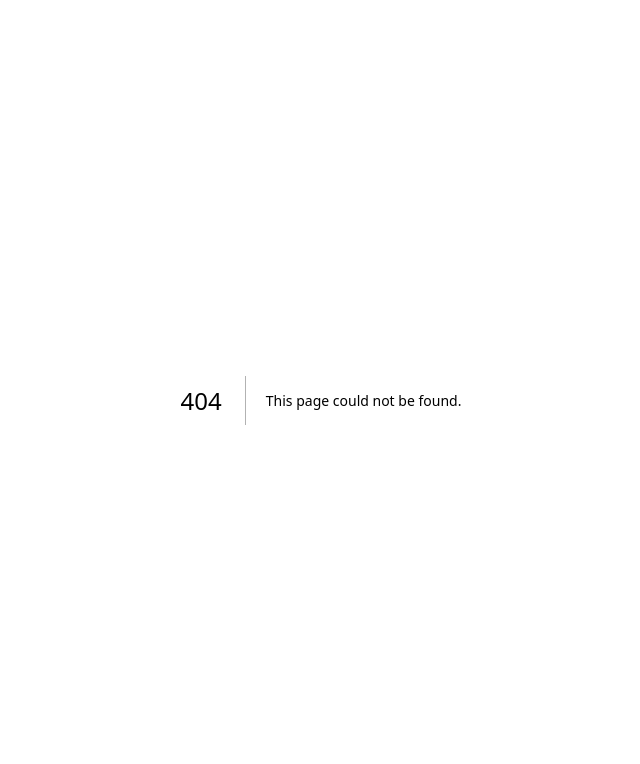
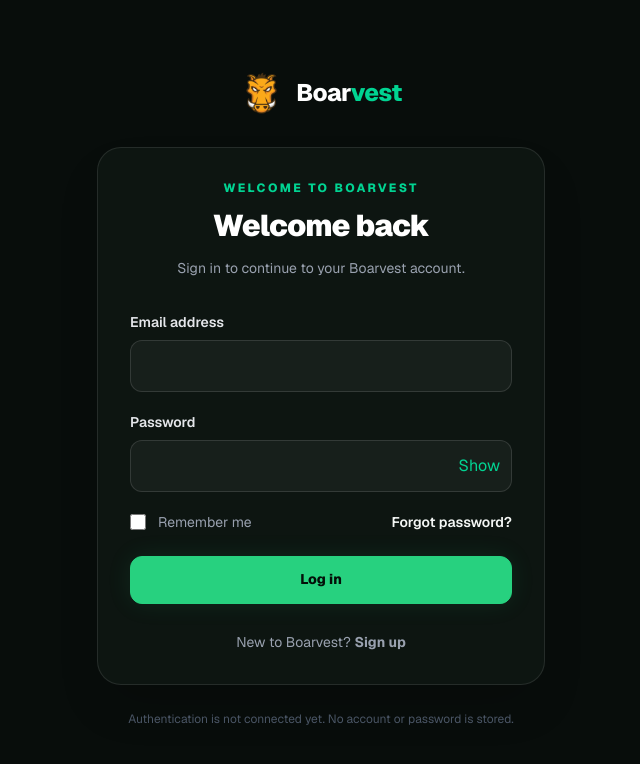
Before and after one commit to Davidic-Core/Boarvest, a Next.js app: page /login in a window 1280 px wide. Before the commit this address had no page. Shown: the top 764 px of the page, without its empty margins (319-959 px from the left). Built offline with nearby package versions, Linux system fonts and the light colour scheme.

Commit message:
Create Boarvest login and signup pages

```diff
--- a/app/globals.css
+++ b/app/globals.css
@@ -125,6 +125,33 @@ p {
 ::selection {
   background: rgba(39, 209, 127, 0.3);
   color: #ffffff;
+}
+
+.auth-input {
+  width: 100%;
+  min-height: 48px;
+  border: 1px solid rgba(255, 255, 255, 0.12);
+  border-radius: 0.75rem;
+  background: rgba(255, 255, 255, 0.045);
+  padding: 0.75rem 0.875rem;
+  color: #f4f7f5;
+  outline: none;
+  transition: border-color 0.2s ease, background 0.2s ease;
+}
+
+.auth-input:focus {
+  border-color: var(--primary);
+  background: rgba(39, 209, 127, 0.06);
+}
+
+.auth-input[aria-invalid="true"] {
+  border-color: #f87171;
+}
+
+.auth-error {
+  color: #fca5a5;
+  font-size: 0.75rem;
+  line-height: 1.4;
 }
 
 /* ========================================
--- /dev/null
+++ b/app/login/page.tsx
@@ -0,0 +1,5 @@
+import AuthForm from "@/components/auth/AuthForm";
+
+export default function LoginPage() {
+  return <AuthForm mode="login" />;
+}
--- /dev/null
+++ b/app/signup/page.tsx
@@ -0,0 +1,5 @@
+import AuthForm from "@/components/auth/AuthForm";
+
+export default function SignupPage() {
+  return <AuthForm mode="signup" />;
+}
--- /dev/null
+++ b/components/auth/AuthForm.tsx
@@ -0,0 +1,146 @@
+"use client";
+
+import Image from "next/image";
+import Link from "next/link";
+import { FormEvent, useState } from "react";
+
+type AuthMode = "login" | "signup";
+
+type AuthFormProps = {
+  mode: AuthMode;
+};
+
+type FormErrors = Record<string, string>;
+
+const emailPattern = /^[^\s@]+@[^\s@]+\.[^\s@]+$/;
+
+export default function AuthForm({ mode }: AuthFormProps) {
+  const isSignup = mode === "signup";
+  const [showPassword, setShowPassword] = useState(false);
+  const [showConfirmPassword, setShowConfirmPassword] = useState(false);
+  const [errors, setErrors] = useState<FormErrors>({});
+  const [submitted, setSubmitted] = useState(false);
+
+  function handleSubmit(event: FormEvent<HTMLFormElement>) {
+    event.preventDefault();
+    const formData = new FormData(event.currentTarget);
+    const email = String(formData.get("email") ?? "").trim();
+    const password = String(formData.get("password") ?? "");
+    const nextErrors: FormErrors = {};
+
+    if (isSignup && !String(formData.get("fullName") ?? "").trim()) {
+      nextErrors.fullName = "Enter your full name.";
+    }
+
+    if (!email) {
+      nextErrors.email = "Enter your email address.";
+    } else if (!emailPattern.test(email)) {
+      nextErrors.email = "Enter a valid email address.";
+    }
+
+    if (!password) {
+      nextErrors.password = "Enter your password.";
+    } else if (password.length < 8) {
+      nextErrors.password = "Password must be at least 8 characters.";
+    }
+
+    if (isSignup) {
+      const confirmPassword = String(formData.get("confirmPassword") ?? "");
+      if (!confirmPassword) {
+        nextErrors.confirmPassword = "Confirm your password.";
+      } else if (confirmPassword !== password) {
+        nextErrors.confirmPassword = "Passwords do not match.";
+      }
+      if (!formData.get("terms")) {
+        nextErrors.terms = "Agree to the Terms and Privacy Policy to continue.";
+      }
+    }
+
+    setErrors(nextErrors);
+    setSubmitted(Object.keys(nextErrors).length === 0);
+  }
+
+  return (
+    <main className="flex min-h-screen items-center justify-center bg-[#080d0b] px-4 py-10 sm:px-6">
+      <section className="w-full max-w-md">
+        <Link href="/" className="mx-auto mb-8 flex w-fit items-center gap-3" aria-label="Boarvest home">
+          <Image src="/image/boarvest-logo.png" alt="Boarvest logo" width={44} height={44} priority />
+          <span className="text-2xl font-extrabold tracking-tight text-white">
+            Boar<span className="text-emerald-400">vest</span>
+          </span>
+        </Link>
+
+        <div className="rounded-3xl border border-white/[0.1] bg-[#0d1511] p-6 shadow-2xl shadow-black/20 sm:p-8">
+          <div className="mb-8 text-center">
+            <p className="mb-3 text-xs font-extrabold uppercase tracking-[0.2em] text-emerald-400">Welcome to Boarvest</p>
+            <h1 className="text-3xl font-black tracking-tight text-white">{isSignup ? "Create your account" : "Welcome back"}</h1>
+            <p className="mt-3 text-sm leading-6 text-gray-400">
+              {isSignup ? "Start your journey toward a clearer digital asset experience." : "Sign in to continue to your Boarvest account."}
+            </p>
+          </div>
+
+          <form onSubmit={handleSubmit} noValidate className="flex flex-col gap-5" aria-describedby="form-status">
+            {isSignup && (
+              <div className="flex flex-col gap-2">
+                <label htmlFor="fullName" className="text-sm font-semibold text-gray-200">Full name</label>
+                <input id="fullName" name="fullName" type="text" autoComplete="name" aria-invalid={Boolean(errors.fullName)} aria-describedby={errors.fullName ? "fullName-error" : undefined} className="auth-input" />
+                {errors.fullName && <p id="fullName-error" className="auth-error">{errors.fullName}</p>}
+              </div>
+            )}
+
+            <div className="flex flex-col gap-2">
+              <label htmlFor="email" className="text-sm font-semibold text-gray-200">Email address</label>
+              <input id="email" name="email" type="email" autoComplete="email" aria-invalid={Boolean(errors.email)} aria-describedby={errors.email ? "email-error" : undefined} className="auth-input" />
+              {errors.email && <p id="email-error" className="auth-error">{errors.email}</p>}
+            </div>
+
+            <div className="flex flex-col gap-2">
+              <label htmlFor="password" className="text-sm font-semibold text-gray-200">Password</label>
+              <div className="relative">
+                <input id="password" name="password" type={showPassword ? "text" : "password"} autoComplete={isSignup ? "new-password" : "current-password"} aria-invalid={Boolean(errors.password)} aria-describedby={errors.password ? "password-error" : undefined} className="auth-input pr-20" />
+                <button type="button" className="absolute right-3 top-1/2 -translate-y-1/2 text-xs font-bold text-emerald-400 hover:text-emerald-300" onClick={() => setShowPassword((visible) => !visible)} aria-label={showPassword ? "Hide password" : "Show password"}>{showPassword ? "Hide" : "Show"}</button>
+              </div>
+              {errors.password && <p id="password-error" className="auth-error">{errors.password}</p>}
+            </div>
+
+            {isSignup && (
+              <div className="flex flex-col gap-2">
+                <label htmlFor="confirmPassword" className="text-sm font-semibold text-gray-200">Confirm password</label>
+                <div className="relative">
+                  <input id="confirmPassword" name="confirmPassword" type={showConfirmPassword ? "text" : "password"} autoComplete="new-password" aria-invalid={Boolean(errors.confirmPassword)} aria-describedby={errors.confirmPassword ? "confirmPassword-error" : undefined} className="auth-input pr-20" />
+                  <button type="button" className="absolute right-3 top-1/2 -translate-y-1/2 text-xs font-bold text-emerald-400 hover:text-emerald-300" onClick={() => setShowConfirmPassword((visible) => !visible)} aria-label={showConfirmPassword ? "Hide confirmed password" : "Show confirmed password"}>{showConfirmPassword ? "Hide" : "Show"}</button>
+                </div>
+                {errors.confirmPassword && <p id="confirmPassword-error" className="auth-error">{errors.confirmPassword}</p>}
+              </div>
+            )}
+
+            {isSignup ? (
+              <div className="flex flex-col gap-2">
+                <label className="flex items-start gap-3 text-sm leading-6 text-gray-400">
+                  <input name="terms" type="checkbox" className="mt-1 size-4 accent-emerald-400" aria-invalid={Boolean(errors.terms)} />
+                  <span>I agree to the <a href="#terms" className="font-semibold text-emerald-400 hover:text-emerald-300">Terms</a> and <a href="#privacy" className="font-semibold text-emerald-400 hover:text-emerald-300">Privacy Policy</a>.</span>
+                </label>
+                {errors.terms && <p className="auth-error">{errors.terms}</p>}
+              </div>
+            ) : (
+              <div className="flex items-center justify-between gap-4 text-sm">
+                <label className="flex items-center gap-3 text-gray-400"><input name="remember" type="checkbox" className="size-4 accent-emerald-400" /> Remember me</label>
+                <a href="#forgot-password" className="font-semibold text-emerald-400 hover:text-emerald-300">Forgot password?</a>
+              </div>
+            )}
+
+            <button type="submit" className="button button-primary mt-1 w-full justify-center">{isSignup ? "Create account" : "Log in"}</button>
+            <p id="form-status" aria-live="polite" className={submitted ? "text-center text-sm text-emerald-300" : "sr-only"}>This interface is ready for authentication integration.</p>
+          </form>
+
+          <p className="mt-7 text-center text-sm text-gray-400">
+            {isSignup ? "Already have an account? " : "New to Boarvest? "}
+            <Link href={isSignup ? "/login" : "/signup"} className="font-bold text-emerald-400 hover:text-emerald-300">{isSignup ? "Log in" : "Sign up"}</Link>
+          </p>
+        </div>
+
+        <p className="mt-6 text-center text-xs leading-5 text-gray-600">Authentication is not connected yet. No account or password is stored.</p>
+      </section>
+    </main>
+  );
+}
--- a/components/landing/Navbar.tsx
+++ b/components/landing/Navbar.tsx
@@ -1,6 +1,7 @@
 "use client";
 
 import Image from "next/image";
+import Link from "next/link";
 import { useState } from "react";
 import "./Navbar.css";
 
@@ -66,21 +67,21 @@ export default function Navbar() {
 
             <div className="boarvest-dropdown-divider" />
 
-            <a
-              href="#login"
+            <Link
+              href="/login"
               className="boarvest-dropdown-login"
               onClick={() => setIsOpen(false)}
             >
               Log In
-            </a>
+            </Link>
 
-            <a
-              href="#signup"
+            <Link
+              href="/signup"
               className="boarvest-dropdown-signup"
               onClick={() => setIsOpen(false)}
             >
               Get Started
-            </a>
+            </Link>
           </div>
         )}
       </nav>
```
